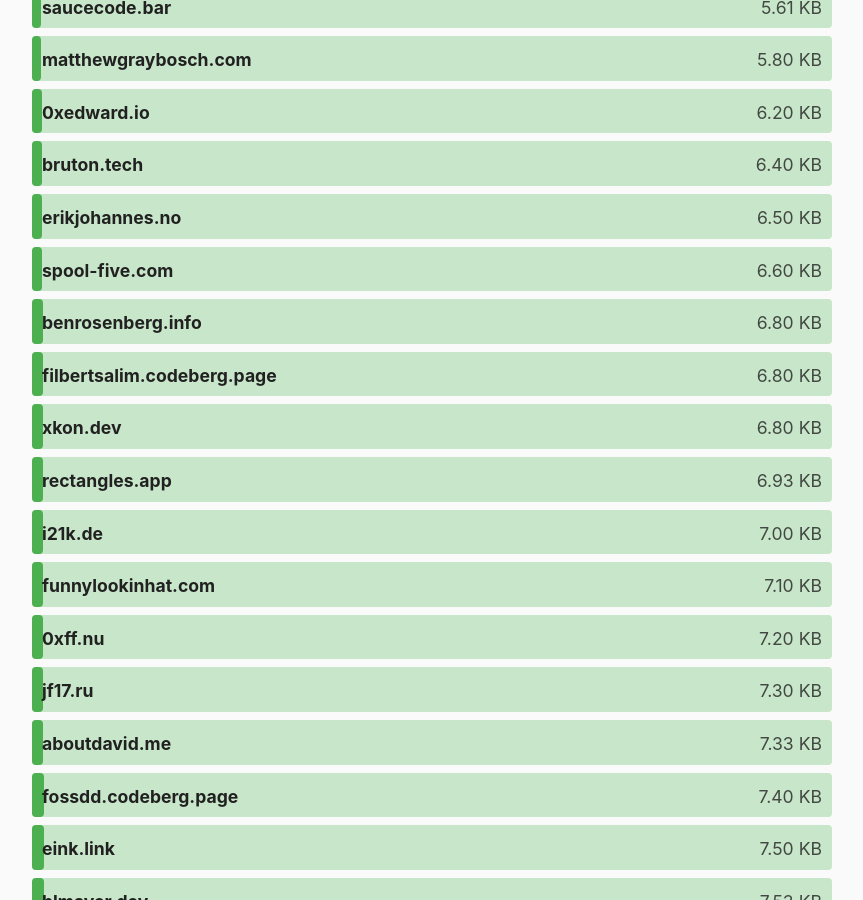
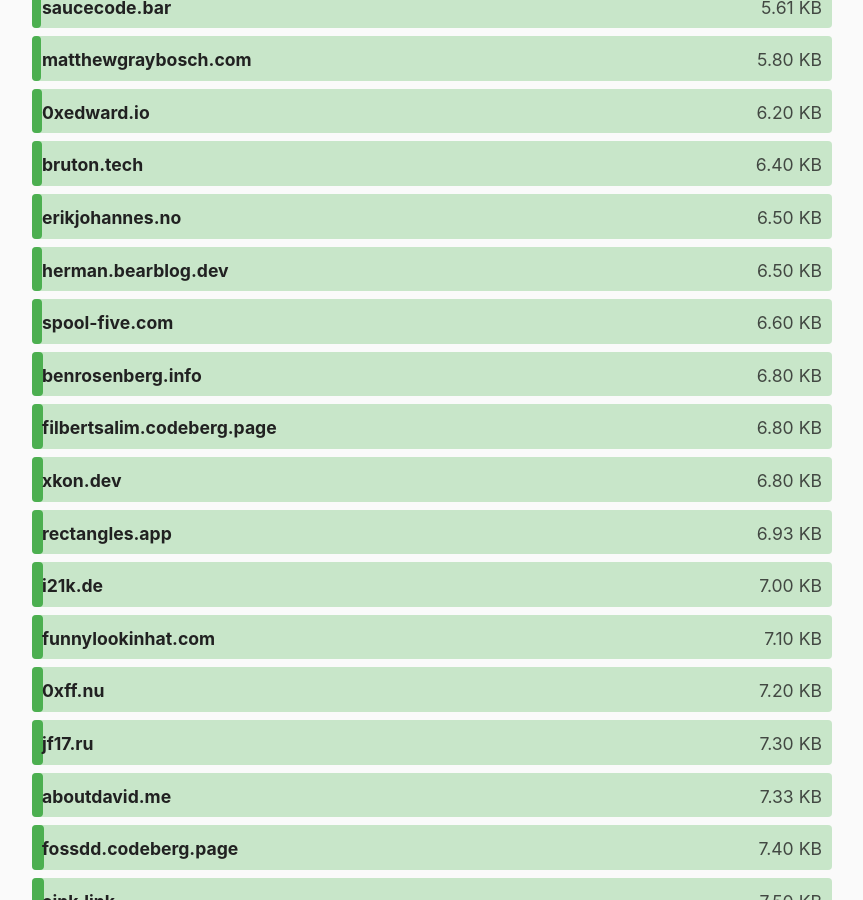
Before and after one commit to kevquirk/512kb.club, a Jekyll site: the page built from index.md, in a window 1280 px wide and 900 px high, scrolled down 2954 px. Shown: the whole window, without its empty margins (208-1071 px from the left). Built offline with Jekyll 4.4.1, drawn with Linux system fonts in a browser that asks for light colours.

Commit message:
Update sites.yml

```diff
--- a/_data/sites.yml
+++ b/_data/sites.yml
@@ -1088,6 +1088,11 @@
   size: 21.8
   last_checked: 2022-04-29
 
+- domain: herman.bearblog.dev
+  url: https://herman.bearblog.dev/
+  size: 6.5
+  last_checked: 2022-09-12
+
 - domain: her.st
   url: https://her.st/
   size: 128
```
